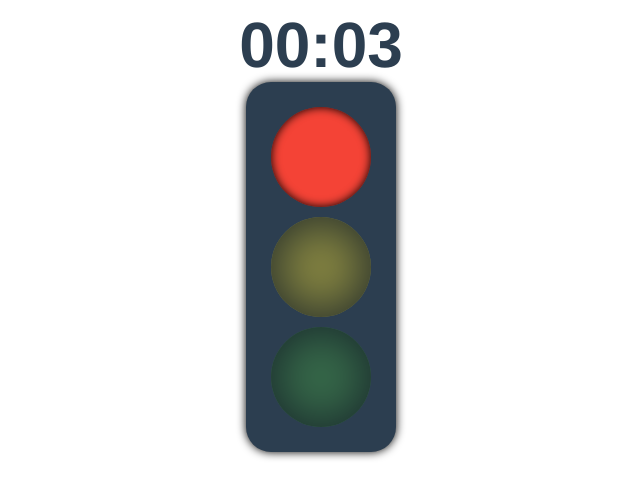
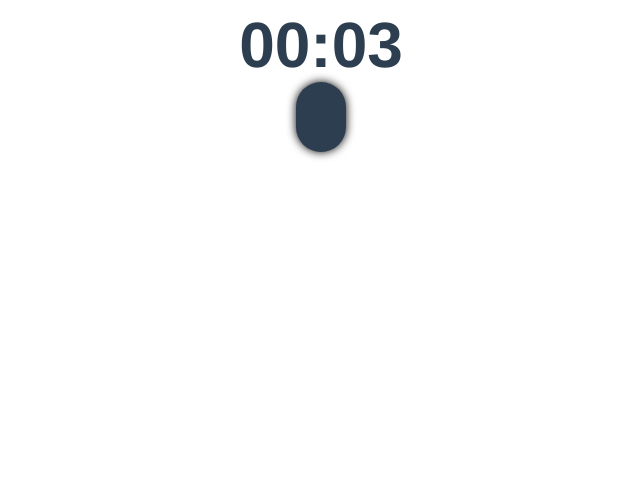
Before and after one commit to ekinohito/trueconf-test, a Vue app: page /red in a window 1280 px wide. Shown: the top 498 px of the page, without its empty margins (319-959 px from the left). Built offline with nearby package versions, Linux system fonts and the light colour scheme.

Commit message:
trying wo animation

```diff
--- a/src/components/Light.vue
+++ b/src/components/Light.vue
@@ -14,6 +14,7 @@ export default {
 </script>
 
 <style scoped>
+/*
   .light {
     width: 100px;
     height: 100px;
@@ -21,16 +22,17 @@ export default {
     box-shadow: inset 0 0 60px black;
     opacity: 50% !important;
   }
+  */
 
   /*noinspection CssUnresolvedCustomProperty*/
   .light {
     background-color: var(--color);
   }
 
+  /*
     .light.on {
       box-shadow: inset 0 0 10px black;
-    opacity: 100% !important;
-  }
+      opacity: 100% !importan    }
   /*
     .light.on.blink {
       animation: blink 0.5s;
```
Lines whose indentation alone changed are shown as unchanged.
